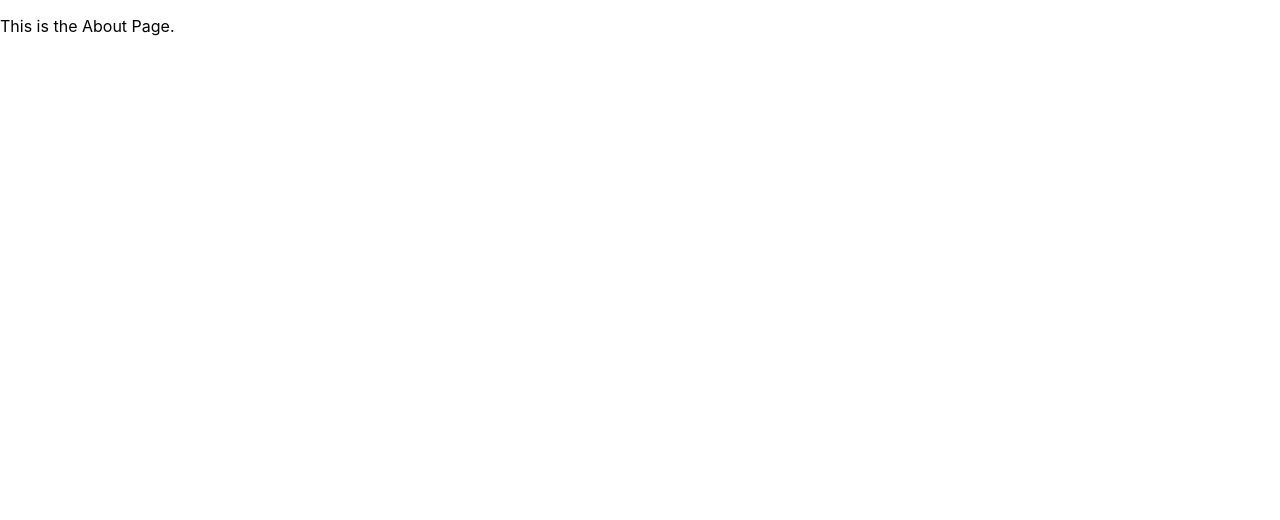
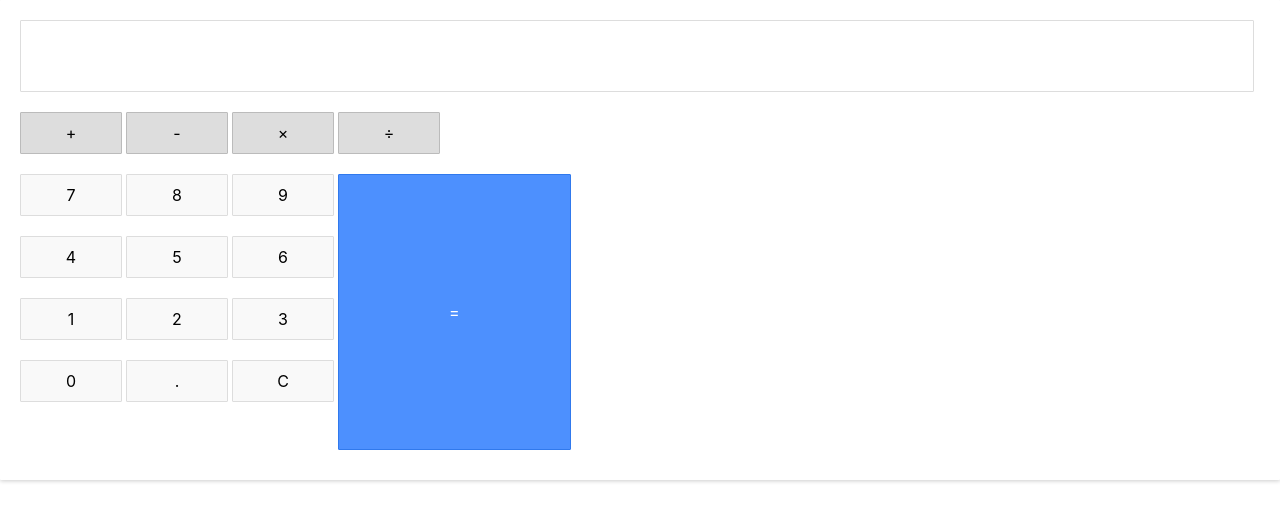
Before and after one commit to Spandana2930/mycalci, a React (Create React App) app: page / in a window 1280 px wide. Shown: the top 520 px of the page. Built offline with nearby package versions, Linux system fonts and the light colour scheme.

Commit message:
html folder added

```diff
--- a/package.json
+++ b/package.json
@@ -8,7 +8,7 @@
     "@testing-library/user-event": "^12.8.3",
     "react": "^17.0.2",
     "react-dom": "^17.0.2",
-    "react-router-dom": "^6.0.2",
+    "react-router-dom": "^5.2.0",
     "react-scripts": "4.0.3",
     "web-vitals": "^1.1.2"
   },
--- a/src/App.js
+++ b/src/App.js
@@ -3,18 +3,29 @@ import './App.css';
 import FooterComponent from "./components/FooterComponent/footercomponent";
 import AboutPage from "./components/FooterComponent/Aboutpage/aboutpage";
 import { BrowserRouter as Router,Switch,Route } from 'react-router-dom';
-
+import BodyComponent from "./components/BodyComponent/bodycomponent"
+// import HeaderComponent from "./components/"
 function App() {
   return (
     <>
     <Router>
             <Switch>
-                <Route
-                    exact path="./components/FooterComponent/Aboutpage/aboutpag"
-                    render={()=><FooterComponent/>}
+            {/* <Route
+                    exact path="/"
+                    render={()=><HeaderComponent/>}
+                /> */}
+
+            <Route
+                    exact path="/"
+                    render={()=><BodyComponent/>}
                 />
                 <Route
                     exact path="/"
+                    render={()=><FooterComponent/>}
+                />
+
+                <Route
+                    exact path="/about"
                     render={()=><AboutPage/>}
                 />
 
--- /dev/null
+++ b/src/components/BodyComponent/bodycomponent.css
@@ -0,0 +1,107 @@
+.calculator {
+    padding: 20px;
+    -webkit-box-shadow: 0px 1px 4px 0px rgba(0, 0, 0, 0.2);
+    box-shadow: 0px 1px 4px 0px rgba(0, 0, 0, 0.2);
+    border-radius: 1px;
+  }
+
+  .input {
+    border: 1px solid #ddd;
+    border-radius: 1px;
+    height: 60px;
+    padding-right: 15px;
+    padding-top: 10px;
+    text-align: right;
+    margin-right: 6px;
+    font-size: 2.5rem;
+    overflow-x: auto;
+    transition: all .2s ease-in-out;
+  }
+
+  .input:hover {
+    border: 1px solid #bbb;
+    -webkit-box-shadow: inset 0px 1px 4px 0px rgba(0, 0, 0, 0.2);
+    box-shadow: inset 0px 1px 4px 0px rgba(0, 0, 0, 0.2);
+  }
+
+  .buttons {}
+
+  .operators {}
+
+  .operators div {
+    display: inline-block;
+    border: 1px solid #bbb;
+    border-radius: 1px;
+    width: 80px;
+    text-align: center;
+    padding: 10px;
+    margin: 20px 4px 10px 0;
+    cursor: pointer;
+    background-color: #ddd;
+    transition: border-color .2s ease-in-out, background-color .2s, box-shadow .2s;
+  }
+
+  .operators div:hover {
+    background-color: #ddd;
+    -webkit-box-shadow: 0px 1px 4px 0px rgba(0, 0, 0, 0.2);
+    box-shadow: 0px 1px 4px 0px rgba(0, 0, 0, 0.2);
+    border-color: #aaa;
+  }
+
+  .operators div:active {
+    font-weight: bold;
+  }
+
+  .leftPanel {
+    display: inline-block;
+  }
+
+  .numbers div {
+    display: inline-block;
+    border: 1px solid #ddd;
+    border-radius: 1px;
+    width: 80px;
+    text-align: center;
+    padding: 10px;
+    margin: 10px 4px 10px 0;
+    cursor: pointer;
+    background-color: #f9f9f9;
+    transition: border-color .2s ease-in-out, background-color .2s, box-shadow .2s;
+  }
+
+  .numbers div:hover {
+    background-color: #f1f1f1;
+    -webkit-box-shadow: 0px 1px 4px 0px rgba(0, 0, 0, 0.2);
+    box-shadow: 0px 1px 4px 0px rgba(0, 0, 0, 0.2);
+    border-color: #bbb;
+  }
+
+  .numbers div:active {
+    font-weight: bold;
+  }
+
+  div.equal {
+    display: inline-block;
+    border: 1px solid #3079ED;
+    border-radius: 1px;
+    width: 17%;
+    text-align: center;
+    padding: 127px 10px;
+    margin: 10px 6px 10px 0;
+    vertical-align: top;
+    cursor: pointer;
+    color: #FFF;
+    background-color: #4d90fe;
+    transition: all .2s ease-in-out;
+  }
+
+  div.equal:hover {
+    background-color: #307CF9;
+    -webkit-box-shadow: 0px 1px 4px 0px rgba(0, 0, 0, 0.2);
+    box-shadow: 0px 1px 4px 0px rgba(0, 0, 0, 0.2);
+    border-color: #1857BB;
+  }
+
+  div.equal:active {
+    font-weight: bold;
+  }
--- a/src/components/BodyComponent/bodycomponent.js
+++ b/src/components/BodyComponent/bodycomponent.js
@@ -0,0 +1,46 @@
+import React, { Component } from 'react';
+import "./bodycomponent.css"
+class Bodycomponent extends Component {
+    render() {
+        return (
+            <>
+            <div class="calculator">
+ <div class="input" id="input"></div>
+ <div class="buttons">
+   <div class="operators">
+     <div>+</div>
+     <div>-</div>
+     <div>&times;</div>
+     <div>&divide;</div>
+   </div>
+   <div class="leftPanel">
+     <div class="numbers">
+       <div>7</div>
+       <div>8</div>
+       <div>9</div>
+     </div>
+     <div class="numbers">
+       <div>4</div>
+       <div>5</div>
+       <div>6</div>
+     </div>
+     <div class="numbers">
+       <div>1</div>
+       <div>2</div>
+       <div>3</div>
+     </div>
+     <div class="numbers">
+       <div>0</div>
+       <div>.</div>
+       <div id="clear">C</div>
+     </div>
+   </div>
+   <div class="equal" id="result">=</div>
+ </div>
+</div>
+           </>
+        );
+    }
+}
+
+export default Bodycomponent;
--- /dev/null
+++ b/src/html/style.css
@@ -0,0 +1,107 @@
+.calculator {
+    padding: 20px;
+    -webkit-box-shadow: 0px 1px 4px 0px rgba(0, 0, 0, 0.2);
+    box-shadow: 0px 1px 4px 0px rgba(0, 0, 0, 0.2);
+    border-radius: 1px;
+  }
+
+  .input {
+    border: 1px solid #ddd;
+    border-radius: 1px;
+    height: 60px;
+    padding-right: 15px;
+    padding-top: 10px;
+    text-align: right;
+    margin-right: 6px;
+    font-size: 2.5rem;
+    overflow-x: auto;
+    transition: all .2s ease-in-out;
+  }
+
+  .input:hover {
+    border: 1px solid #bbb;
+    -webkit-box-shadow: inset 0px 1px 4px 0px rgba(0, 0, 0, 0.2);
+    box-shadow: inset 0px 1px 4px 0px rgba(0, 0, 0, 0.2);
+  }
+
+  .buttons {}
+
+  .operators {}
+
+  .operators div {
+    display: inline-block;
+    border: 1px solid #bbb;
+    border-radius: 1px;
+    width: 80px;
+    text-align: center;
+    padding: 10px;
+    margin: 20px 4px 10px 0;
+    cursor: pointer;
+    background-color: #ddd;
+    transition: border-color .2s ease-in-out, background-color .2s, box-shadow .2s;
+  }
+
+  .operators div:hover {
+    background-color: #ddd;
+    -webkit-box-shadow: 0px 1px 4px 0px rgba(0, 0, 0, 0.2);
+    box-shadow: 0px 1px 4px 0px rgba(0, 0, 0, 0.2);
+    border-color: #aaa;
+  }
+
+  .operators div:active {
+    font-weight: bold;
+  }
+
+  .leftPanel {
+    display: inline-block;
+  }
+
+  .numbers div {
+    display: inline-block;
+    border: 1px solid #ddd;
+    border-radius: 1px;
+    width: 80px;
+    text-align: center;
+    padding: 10px;
+    margin: 10px 4px 10px 0;
+    cursor: pointer;
+    background-color: #f9f9f9;
+    transition: border-color .2s ease-in-out, background-color .2s, box-shadow .2s;
+  }
+
+  .numbers div:hover {
+    background-color: #f1f1f1;
+    -webkit-box-shadow: 0px 1px 4px 0px rgba(0, 0, 0, 0.2);
+    box-shadow: 0px 1px 4px 0px rgba(0, 0, 0, 0.2);
+    border-color: #bbb;
+  }
+
+  .numbers div:active {
+    font-weight: bold;
+  }
+
+  div.equal {
+    display: inline-block;
+    border: 1px solid #3079ED;
+    border-radius: 1px;
+    width: 17%;
+    text-align: center;
+    padding: 127px 10px;
+    margin: 10px 6px 10px 0;
+    vertical-align: top;
+    cursor: pointer;
+    color: #FFF;
+    background-color: #4d90fe;
+    transition: all .2s ease-in-out;
+  }
+
+  div.equal:hover {
+    background-color: #307CF9;
+    -webkit-box-shadow: 0px 1px 4px 0px rgba(0, 0, 0, 0.2);
+    box-shadow: 0px 1px 4px 0px rgba(0, 0, 0, 0.2);
+    border-color: #1857BB;
+  }
+
+  div.equal:active {
+    font-weight: bold;
+  }
```
Also changed, not shown: src/components/HeaderComponent/headercomponent.js (+15 -0 lines), src/html/index.html (added, +46 -0 lines), 1 other file (tests, documents, lock files or other folders).
